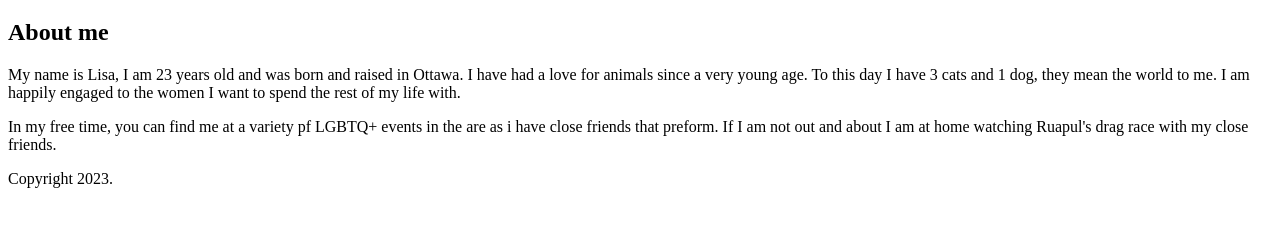
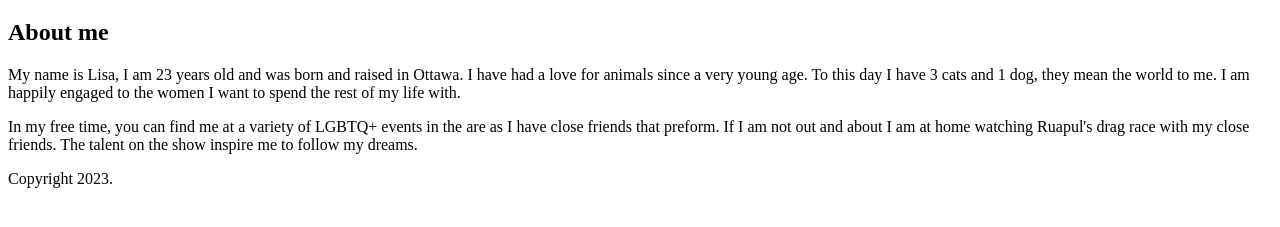
Before and after one commit to LisaCuthbertson/LisaCuthbertson.github.io, a plain HTML site: page html-assignment/index.html in a window 1280 px wide. Shown: the part 61-288 px from the top of the page. Drawn offline with Linux system fonts and the light colour scheme.

Commit message:
Paragraph2

```diff
--- a/html-assignment/index.html
+++ b/html-assignment/index.html
@@ -12,7 +12,7 @@
     <article>
         <h2> About me </h2>
         <p> My name is Lisa, I am 23 years old and was born and raised in Ottawa. I have had a love for animals since a very young age. To this day I have 3 cats and 1 dog, they mean the world to me. I am happily engaged to the women I want to spend the rest of my life with. </p>
-        <p> In my free time, you can find me at a variety pf LGBTQ+ events in the are as i have close friends that preform. If I am not out and about I am at home watching Ruapul's drag race with my close friends. </p>
+        <p> In my free time, you can find me at a variety of LGBTQ+ events in the are as I have close friends that preform. If I am not out and about I am at home watching Ruapul's drag race with my close friends. The talent on the show inspire me to follow my dreams.  </p>
     </article>
 </body>
 <footer> Copyright 2023. </footer>
```
